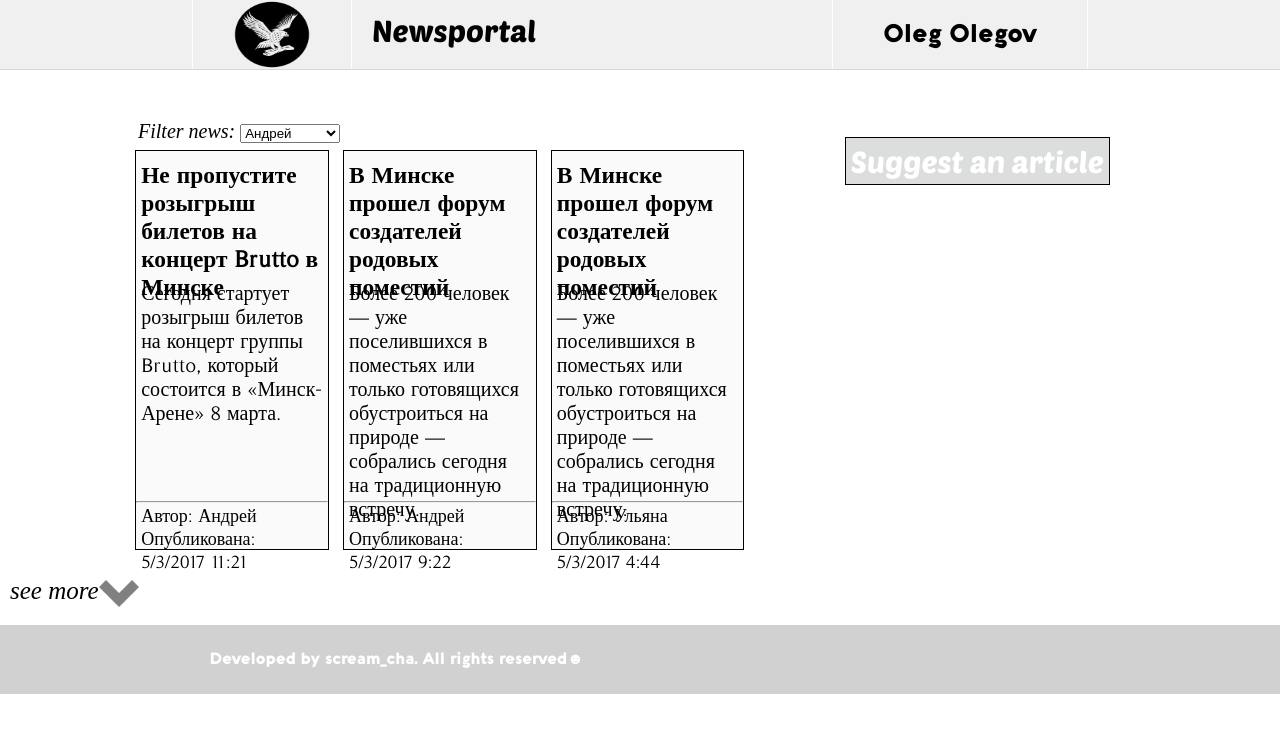
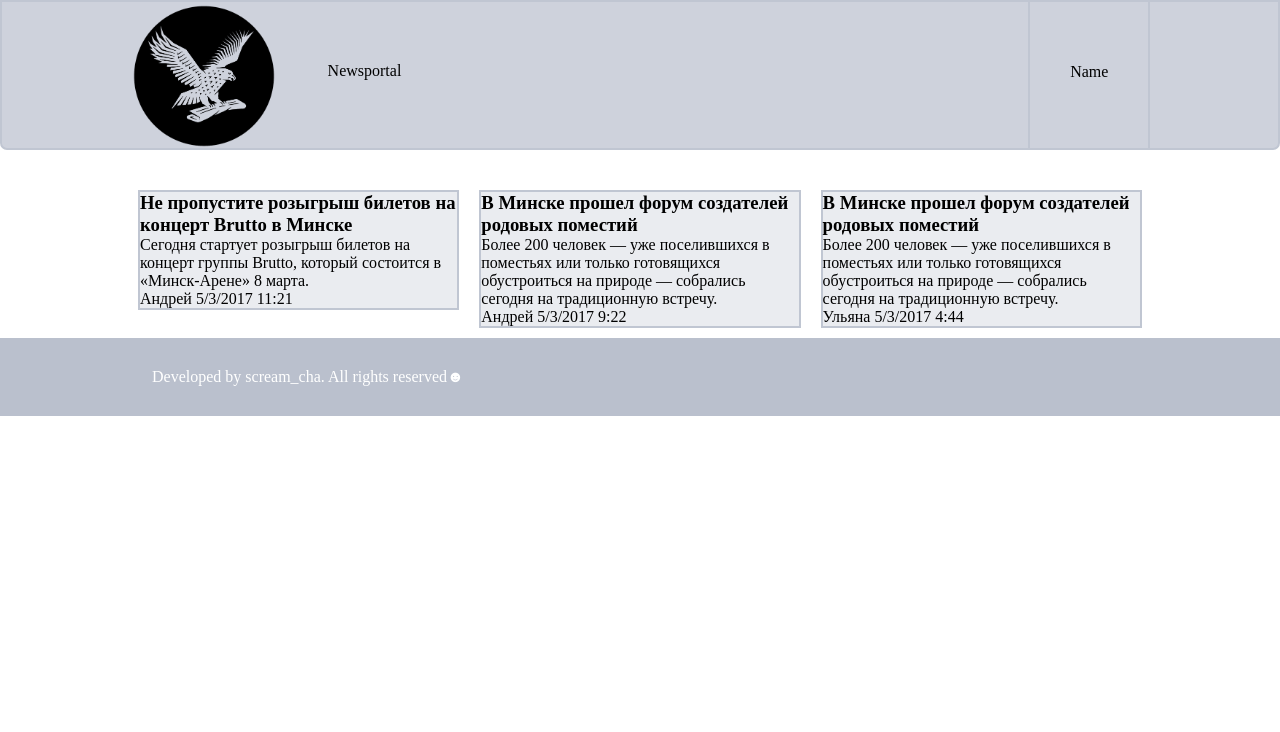
Before and after one commit to dmitryaleynik/LearningPracticeExadel, a plain HTML site: page public/index.html in a window 1280 px wide. Drawn offline with Linux system fonts and the light colour scheme.

Commit message:
primal changes of interface

```diff
--- a/public/css/styles.css
+++ b/public/css/styles.css
@@ -1,170 +1,152 @@
-@font-face {
-	font-family: kenyan-coffee;
-	src: url("../fonts/kenyan_coffee_rg.ttf");
-}
-@font-face {
-	font-family: Aquawax;
-	src: url("../fonts/Aquawax_Black_Trial.ttf");
-}
-@font-face {
-	font-family: PoetsenOne;
-	src: url("../fonts/PoetsenOne-Regular.ttf");
-}
-@font-face {
-	font-family: Timeless;
-	src: url("../fonts/Timeless.ttf");
-}
 * {
 	box-sizing: border-box;
-}
-#filter {
-	font-style: italic;
-	font-family: "Times New Roman", sans-serif;
-	font-size: 20px;
-	margin-left: 10px;
-}
-select {
-	width: 100px;
-}
-body {
 	margin: 0;
 	padding: 0;
 }
-header {
-	width: 100%;
-	height: 70px;
-	margin-bottom: 50px;
-	background-color: #f0f0f0;
-	border-bottom: .5px solid #d6d6d6;
-}
-footer {
-	clear: left;
-	margin-top: -1px;
-	background-color: #d1d1d1;
-	width: 100%;
-	padding: 25px;
-	color: white;
-}
-.chosenArticle {
-	display: block;
-	font-family: kenyan-coffee, sans-serif;
-	text-align: center;
-	text-decoration: none;
-	color: black;
-	font-size: 38px;
-	margin: 10px 0;
-}
-.insider {
-	width: 70%;
-	margin: 0 auto;
-	font-family: Aquawax, sans-serif;
-}
-#logo {
-	height: 69px;
-	width: 160px;
-	padding:0 40px;
-	border-left: 1px solid white;
-	border-right: 1px solid white;
-	float: left;
-}
-#logoText {
-	float: left;
-	font-size: 30px;
-	font-family: PoetsenOne, sans-serif;
-	top: 15px;
-	margin-top: 12px;
-	margin-left: 20px;
-}
-#authorize {
-	font-size: 25px;
-	float: right;
-	height: 69px;
-	display: flex;
-	align-items: center;
-	padding: 0 50px;
-	border-left: 1px solid white;
-	border-right: 1px solid white;
-}
-#content {
+.inside {
 	width: 80%;
 	margin: 0 auto;
 }
-.page-item {
-	font-family: Timeless, serif;
-	background-color: #fafafa;
-	font-size: 20px;
-	border: 1px solid black;
+
+
+
+header {
+	width: 100%;
+	background-color: #ced2dc;
+	height: 150px;
+	border: 2px solid #c0c6d2;
+	border-radius: 0 0 7px 7px;
+	margin-bottom: 30px;
 }
-.article-content {
-	width: 90%;
-	padding: 5px;
-	margin-top: 20px;
+.header-inside {
+	position: relative;
+	height: 150px;
 }
-.news {
+.brand {
+	text-decoration: none;
+	color: black;
+}
+.brand img {
+	width: 148px;
+	height: 148px;
+	float: left;
+}
+.brand span {
+	margin-left: 50px;
 	position: relative;
-	height: 400px;
-	width: 27%;
-	margin: 1% 1%;
-	padding: 5px;
+	top: 40%;
 }
-.news h3 {
-	margin: 5px 0 20px;
-	height: 100px;
-	cursor: pointer;
-}
-.summary {
-	height: 200px;
-}
-.news hr {
-	margin: 1px -5px;
-}
-.newsMeta {
-	font-size: .9em;
-}
-#newsGrid {
-	width: 70%;
+.nav-buttons {
+	float: right;
+	height: 148px;
 	display: flex;
 	flex-direction: row;
-	flex-wrap: wrap;
-	float: left;
 }
-.button {
-	font-family: PoetsenOne, sans-serif;
-	text-decoration: none;
+.authorize-section {
+	padding: 50% 40px 0;
+	border-left: 2px solid #c0c6d2;
+	border-right: 2px solid #c0c6d2;
+}
+
+.content {
+	width: 80%;
+	margin: 0 auto;
+}
+
+.article-grid-item-inside {
+	background-color: #eaecf0;
+	margin: 10px;
+	border: 2px solid #c0c6d2;
+}
+
+footer {
+	margin-top: -1px;
+	background-color: #bac0cd;
+	padding: 30px;
+	clear: both;
 	color: white;
-	margin-top: 10px;
-	background-color: #dcdddd;
-	border: 1px solid black;
-	font-size: 30px;
-	padding: 5px;
 }
-a.button:hover {
-	background-color: #eee;
+
+@media (min-width: 1200px) {
+	.col-lg-1, .col-lg-2, .col-lg-3, .col-lg-4, .col-lg-5, .col-lg-6, .col-lg-7, .col-lg-8, .col-lg-9, .col-lg-10, .col-lg-11, .col-lg-12 {
+		float: left;
+	}
+	.col-lg-1 {
+		width: 8.33%;
+	}
+	.col-lg-2 {
+		width: 16.66%;
+	}
+	.col-lg-3 {
+		width: 25%;
+	}
+	.col-lg-4 {
+		width: 33.33%;
+	}
+	.col-lg-5 {
+		width: 41.66%;
+	}
+	.col-lg-6 {
+		width: 50%;
+	}
+	.col-lg-7 {
+		width: 58.33%;
+	}
+	.col-lg-8 {
+		width: 66.66%;
+	}
+	.col-lg-9 {
+		width: 74.99%;
+	}
+	.col-lg-10 {
+		width: 83.33%;
+	}
+	.col-lg-11 {
+		width: 91.66%;
+	}
+	.col-lg-12 {
+		width: 100%;
+	}
 }
-#pagination {
-	position: relative;
-	font-family: "Times New Roman", sans-serif;
-	clear: left;
-	float: left;
-	margin: 20px 10px;
+/********** Medium devices only **********/
+@media (min-width: 992px) and (max-width: 1199px) {
+	.col-md-1, .col-md-2, .col-md-3, .col-md-4, .col-md-5, .col-md-6, .col-md-7, .col-md-8, .col-md-9, .col-md-10, .col-md-11, .col-md-12 {
+		float: left;
+	}
+	.col-md-1 {
+		width: 8.33%;
+	}
+	.col-md-2 {
+		width: 16.66%;
+	}
+	.col-md-3 {
+		width: 25%;
+	}
+	.col-md-4 {
+		width: 33.33%;
+	}
+	.col-md-5 {
+		width: 41.66%;
+	}
+	.col-md-6 {
+		width: 50%;
+	}
+	.col-md-7 {
+		width: 58.33%;
+	}
+	.col-md-8 {
+		width: 66.66%;
+	}
+	.col-md-9 {
+		width: 74.99%;
+	}
+	.col-md-10 {
+		width: 83.33%;
+	}
+	.col-md-11 {
+		width: 91.66%;
+	}
+	.col-md-12 {
+		width: 100%;
+	}
 }
-#seeMore {
-	text-decoration: none;
-	color: black;
-	font-size: 25px;
-	font-style: italic;
-}
-#seeMore:hover {
-	color: lightgray;
-}
-#down {
-	position: absolute;
-	background: url('../images/arrow_down.png') no-repeat;
-	width: 40px;
-	height: 27px;
-	right: -40px;
-	bottom: -2px;
-}
-#down:hover {
-	background: url('../images/arrow_down_pressed.png') no-repeat;
-}
--- a/public/index.html
+++ b/public/index.html
@@ -2,64 +2,47 @@
 <html>
 <head>
 	<meta charset="utf-8">
-	<link rel="stylesheet" href="css/styles.css">
+	<link type="text/css" rel="stylesheet" href="css/styles.css">
 	<title>Newsportal</title>
 </head>
 <body>
 <header>
-	<div class="insider">
-		<img id="logo" src="images/logo.png">
-		<span id="logoText">Newsportal</span>
-		<span id="authorize">name</span>
-	</div>
+	<nav class="inside header-inside">
+		<a class="brand" href="index.html">
+			<img src="images/logo.png">
+			<span>Newsportal</span>
+		</a>
+		<nav class="nav-buttons">
+			<div class="authorize-section">
+				Name
+			</div>
+		</nav>
+	</nav>
 </header>
-<div id="content">
-	<div id="filter">
-		<span>Filter news: </span>
-		<select id="filter-section">
-		</select>
-	</div>
-	<div id="newsGrid">
-	</div>
-</div>
-<div id="yourNews">
-	<a href="#" class="button">Suggest an article</a>
-</div>
-<div id="pagination">
-	<a href="#" id="seeMore">see more<div id="down"></div></a>
+
+<div class="inside content">
+	<section class="news-grid">
+
+	</section>
 </div>
 <footer>
-	<div class="insider">
+	<div class="inside">
 		Developed by scream_cha. All rights reserved☻
 	</div>
 </footer>
+<template id="template-article-grid-item" data-id="">
+	<section class="article-grid-item col-lg-4 col-md-6">
+		<div class="article-grid-item-inside">
+			<h3 class="article-grid-item-title"></h3>
+			<p class="article-grid-item-summary"></p>
+			<div class="article-grid-item-footer">
+				<span class="article-grid-item-author"></span>
+				<span class="article-grid-item-date"></span>
+			</div>
+		</div>
+	</section>
+</template>
 
-
-<template id="template-article-list-item">
-	<div class="news page-item article-list-item" data-id="id">
-		<h3 class="article-list-item-title">
-			Заголовок статьи
-		</h3>
-		<p class="summary article-list-item-summary">
-			Краткое описание для статьи. Тут краткое описание
-		</p>
-		<div class="newsMeta article-list-item-meta">
-			<hr>
-			<span>Автор: <span class="article-list-item-author">Досов Антон</span></span>
-			<br>
-			<span>Опубликована: <span class="article-list-item-date">12.12.1995 04:35</span></span>
-		</div>
-	</div>
-</template>
-<template id="filter-item-template">
-	<option id="filter-item" value=""></option>
-</template>
-<template id="template-article-content">
-	<div class="article-content page-item">
-		Here'll be content.
-	</div>
-</template>
-<script src="js/script.js" type="text/javascript"></script>
-<script src="js/listeners.js" type="text/javascript"></script>
+<script type="text/javascript" src="js/script.js"></script>
 </body>
 </html>
--- a/public/js/script.js
+++ b/public/js/script.js
@@ -332,8 +332,8 @@ var articleRenderer = (function() {
 	var AUTHORIZE_SECTION;
 
 	function init() {
-		ARTICLE_TEMPLATE = document.querySelector('#template-article-list-item');
-		ARTICLE_LIST_NODE = document.querySelector('#newsGrid');
+		ARTICLE_TEMPLATE = document.querySelector('#template-article-grid-item');
+		ARTICLE_LIST_NODE = document.querySelector('.news-grid');
 		FILTER_SECTION = document.querySelector('#filter-section');
 		FILTER_TEMPLATE = document.querySelector('#filter-item-template');
 		AUTHORIZE_SECTION = document.querySelector('#authorize');
@@ -386,12 +386,12 @@ var articleRenderer = (function() {
 
     function renderArticle (article) {
 		var template = ARTICLE_TEMPLATE;
-        template.content.querySelector('.article-list-item').dataset.id = article.id;
-        template.content.querySelector('.article-list-item-title').textContent = article.title;
-        template.content.querySelector('.article-list-item-summary').textContent = article.summary;
-        template.content.querySelector('.article-list-item-author').textContent = article.author;
-        template.content.querySelector('.article-list-item-date').textContent = formatDate(article.createdAt);
-		return template.content.querySelector('.article-list-item').cloneNode(true);
+        template.content.querySelector('.article-grid-item').dataset.id = article.id;
+        template.content.querySelector('.article-grid-item-title').textContent = article.title;
+        template.content.querySelector('.article-grid-item-summary').textContent = article.summary;
+        template.content.querySelector('.article-grid-item-author').textContent = article.author;
+        template.content.querySelector('.article-grid-item-date').textContent = formatDate(article.createdAt);
+		return template.content.querySelector('.article-grid-item').cloneNode(true);
 	}
 
     function formatDate(d) {
```
